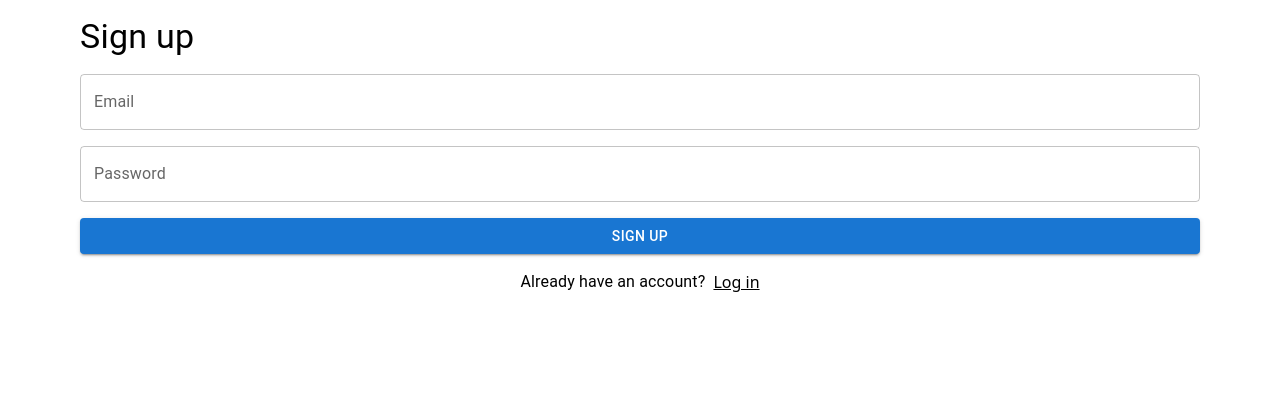
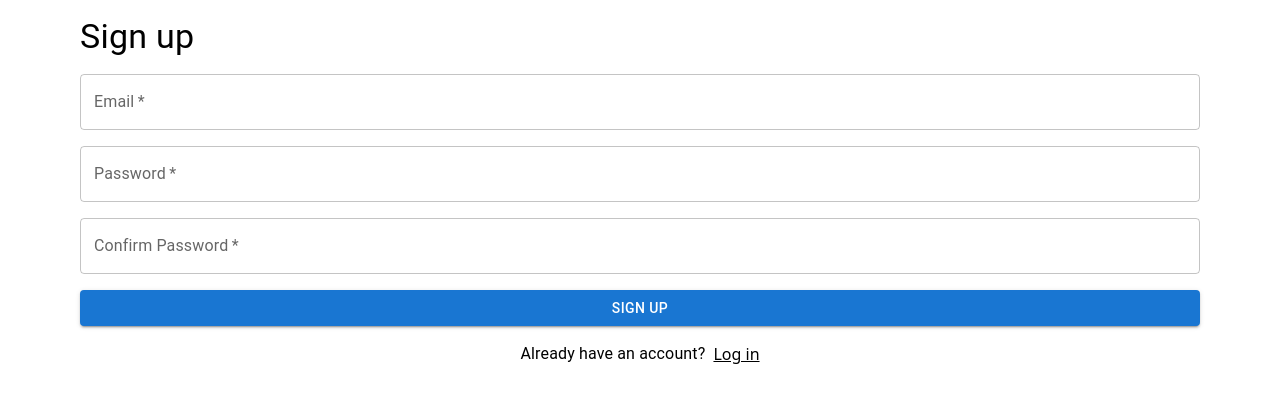
Before and after one commit to squach28/db-lineups, a React (Vite) app in the folder frontend/: page /signup in a window 1280 px wide. Shown: the top 402 px of the page. Built offline with nearby package versions, Linux system fonts and the light colour scheme; no server answers.

Commit message:
user is able to sign up through email and password with sign up page

```diff
--- a/frontend/package.json
+++ b/frontend/package.json
@@ -18,12 +18,14 @@
     "firebase": "^11.0.1",
     "react": "^18.3.1",
     "react-dom": "^18.3.1",
-    "react-router-dom": "^6.27.0"
+    "react-router-dom": "^6.27.0",
+    "validator": "^13.12.0"
   },
   "devDependencies": {
     "@eslint/js": "^9.13.0",
     "@types/react": "^18.3.11",
     "@types/react-dom": "^18.3.1",
+    "@types/validator": "^13.12.2",
     "@vitejs/plugin-react": "^4.3.3",
     "autoprefixer": "^10.4.20",
     "eslint": "^9.13.0",
--- a/frontend/src/pages/Signup.tsx
+++ b/frontend/src/pages/Signup.tsx
@@ -1,16 +1,158 @@
 import { Box, Button, Container, TextField, Typography } from "@mui/material";
-import { Link } from "react-router-dom";
+import React, { useState } from "react";
+import { Link, useNavigate } from "react-router-dom";
+import { SignupInfo } from "../types/SignupInfo";
+import { isEmail } from "validator";
+import { auth } from "../utils/firebase";
+import { createUserWithEmailAndPassword } from "firebase/auth";
+const Signup = () => {
+  const [signUpInfo, setSignUpInfo] = useState<SignupInfo>({
+    email: "",
+    password: "",
+    confirmPassword: "",
+  });
+  const [errors, setErrors] = useState({
+    email: "",
+    password: "",
+    confirmPassword: "",
+  });
 
-const Signup = () => {
+  const handleFormChange = (e: React.ChangeEvent<HTMLInputElement>) => {
+    const name = e.target.name;
+    const value = e.target.value;
+
+    setSignUpInfo({
+      ...signUpInfo,
+      [name]: value,
+    });
+  };
+
+  const navigate = useNavigate();
+
+  const validateFields = (signUpInfo: SignupInfo) => {
+    let isValid = true;
+    for (const [name, value] of Object.entries(signUpInfo)) {
+      if (value === "") {
+        isValid = false;
+        setErrors((prev) => {
+          return {
+            ...prev,
+            [name]: `${fieldToLabel(name)} cannot be empty`,
+          };
+        });
+      } else if (name === "email" && !isEmail(value)) {
+        isValid = false;
+        setErrors((prev) => {
+          return {
+            ...prev,
+            [name]: `Email is not valid`,
+          };
+        });
+      } else if (name === "password" && value.length < 6) {
+        isValid = false;
+        setErrors((prev) => {
+          return {
+            ...prev,
+            [name]: `${fieldToLabel(name)} must have at least 6 characters`,
+          };
+        });
+      } else if (
+        name === "confirmPassword" &&
+        signUpInfo.password !== signUpInfo.confirmPassword
+      ) {
+        isValid = false;
+        setErrors((prev) => {
+          return {
+            ...prev,
+            [name]: `Passwords do not match`,
+          };
+        });
+      } else {
+        setErrors((prev) => {
+          return {
+            ...prev,
+            [name]: "",
+          };
+        });
+      }
+    }
+
+    return isValid;
+  };
+
+  const fieldToLabel = (field: string) => {
+    switch (field) {
+      case "email":
+        return "Email";
+      case "password":
+        return "Password";
+      case "confirmPassword":
+        return "Confirm Password";
+      default:
+        throw new Error();
+    }
+  };
+
+  const handleSignUp = () => {
+    const isValid = validateFields(signUpInfo);
+    console.log(isValid);
+    if (!isValid) {
+      return;
+    }
+
+    signUp().then((res) => {
+      if (res != null) {
+        navigate("/?signup=success", { replace: true });
+      }
+    });
+  };
+
+  const signUp = async () => {
+    return createUserWithEmailAndPassword(
+      auth,
+      signUpInfo.email,
+      signUpInfo.password
+    )
+      .then((userCredential) => userCredential)
+      .catch((e) => e);
+  };
+
   return (
     <Container>
       <main>
         <Box sx={{ p: 2 }}>
           <Typography variant="h4">Sign up</Typography>
           <Box sx={{ display: "flex", flexDirection: "column", gap: 2, mt: 2 }}>
-            <TextField type="email" label="Email" />
-            <TextField type="password" label="Password" />
-            <Button variant="contained">Sign up</Button>
+            <TextField
+              required
+              type="email"
+              label="Email"
+              name="email"
+              onChange={handleFormChange}
+              error={errors.email !== ""}
+              helperText={errors.email}
+            />
+            <TextField
+              required
+              type="password"
+              label="Password"
+              name="password"
+              onChange={handleFormChange}
+              error={errors.password !== ""}
+              helperText={errors.password}
+            />
+            <TextField
+              required
+              type="password"
+              label="Confirm Password"
+              name="confirmPassword"
+              onChange={handleFormChange}
+              error={errors.confirmPassword !== ""}
+              helperText={errors.confirmPassword}
+            />
+            <Button variant="contained" onClick={handleSignUp}>
+              Sign up
+            </Button>
             <Box
               sx={{
                 display: "flex",
--- /dev/null
+++ b/frontend/src/types/SignupInfo.ts
@@ -0,0 +1,5 @@
+export type SignupInfo = {
+  email: string;
+  password: string;
+  confirmPassword: string;
+};
--- a/frontend/src/utils/firebase.ts
+++ b/frontend/src/utils/firebase.ts
@@ -1,5 +1,6 @@
 import { initializeApp } from "firebase/app";
 import { getFirestore } from "firebase/firestore";
+import { getAuth } from "firebase/auth";
 
 const firebaseConfig = {
   apiKey: import.meta.env.VITE_FIREBASE_API_KEY,
@@ -14,3 +15,5 @@ const firebaseConfig = {
 const app = initializeApp(firebaseConfig);
 
 export const firestore = getFirestore(app);
+
+export const auth = getAuth(app);
```
Also changed, not shown: 1 other file (tests, documents, lock files or other folders).
